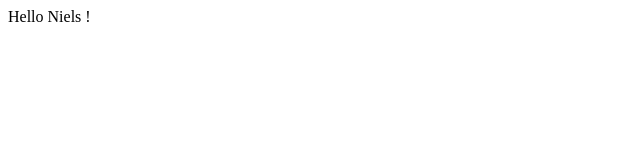
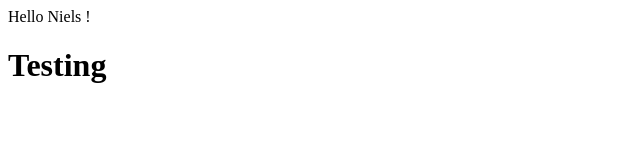
Before and after one commit to elektroedde/oldsite, a plain HTML site: page index.html in a window 1280 px wide. Shown: the whole page, without its empty margins (0-640 px from the left). Drawn offline with Linux system fonts and the light colour scheme.

Commit message:
Update index.html

```diff
--- a/index.html
+++ b/index.html
@@ -1 +1,4 @@
 Hello Niels !
+<h1>
+  Testing
+</h1>
```
